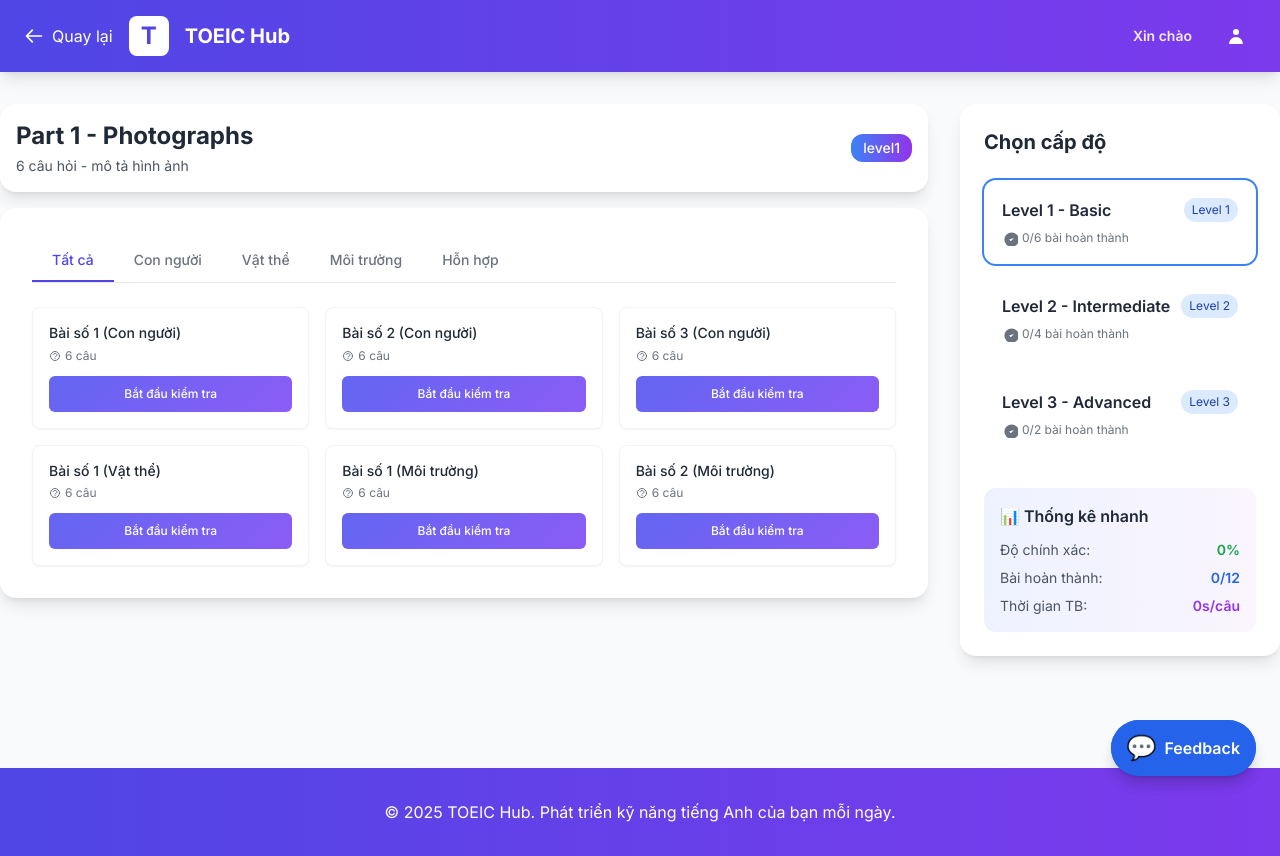
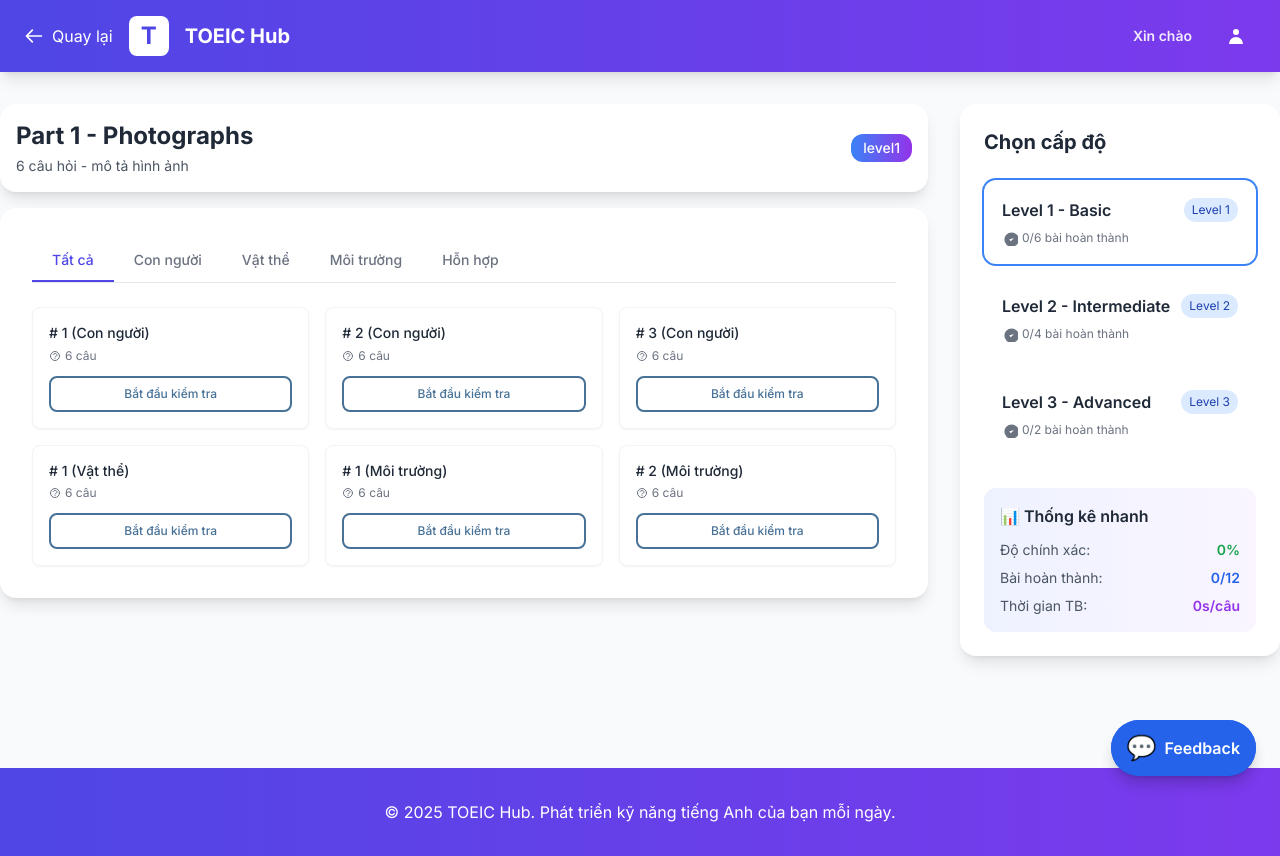
Before and after one commit to ThanhLuuv/toeic, a React (Create React App) app: page /part1 in a window 1280 px wide. Built offline with nearby package versions, Linux system fonts and the light colour scheme.

Commit message:
feat: change color

```diff
--- a/src/index.css
+++ b/src/index.css
@@ -238,7 +238,7 @@
     left: 0;
     width: 100%;
     height: 3px;
-    background: linear-gradient(90deg, #6366f1, #8b5cf6);
+    background: #477196;
     opacity: 0;
     transition: opacity 0.3s ease;
 }
@@ -267,14 +267,21 @@
 }
 
 .start-btn {
-    background: linear-gradient(135deg, #6366f1, #8b5cf6);
+    background-color: white;
+    color: #477196; /* Màu chữ tím đậm */
+    border: 2px solid #477196;
+    border-radius: 0.5rem;
+    padding: 0.5rem 1rem;
+    font-weight: 500;
     transition: all 0.2s ease;
+    cursor: pointer;
 }
 
 .start-btn:hover {
-    background: linear-gradient(135deg, #4f46e5, #7c3aed);
+    background-color: #f0f0ff; /* Màu nhạt để hover dễ nhìn */
     transform: scale(1.02);
-}
+ }
+
 
 .retry-btn {
     transition: all 0.2s ease;
--- a/src/pages/Part1.tsx
+++ b/src/pages/Part1.tsx
@@ -35,7 +35,7 @@
       console.log(`Category: ${cat}, Level: ${level}, Questions: ${questions.length}`);
       const tests = Array.from({ length: Math.ceil(questions.length / QUESTIONS_PER_TEST) }, (_, i) => ({
         id: `${cat}-level${level}-test${i + 1}`,
-        title: `Bài số ${i + 1} (${cat === 'people' ? 'Con người' : cat === 'object' ? 'Vật thể' : cat === 'environment' ? 'Môi trường' : 'Khác'})`,
+        title: `# ${i + 1} (${cat === 'people' ? 'Con người' : cat === 'object' ? 'Vật thể' : cat === 'environment' ? 'Môi trường' : 'Khác'})`,
         category: cat,
         level: level,
         questions: questions.slice(i * QUESTIONS_PER_TEST, (i + 1) * QUESTIONS_PER_TEST).length,
--- a/src/pages/Part2.tsx
+++ b/src/pages/Part2.tsx
@@ -42,7 +42,7 @@
 
     const tests = Array.from({ length: Math.ceil(questions.length / QUESTIONS_PER_TEST) }, (_, i) => ({
       id: `part2-level${level}-test${i + 1}`,
-      title: `Bài số ${i + 1}`,
+      title: `# ${i + 1}`,
       category: 'part2',
       level: level,
       questions: questions.slice(i * QUESTIONS_PER_TEST, (i + 1) * QUESTIONS_PER_TEST).length,
```
Also changed, not shown: 1 other file (tests, documents, lock files or other folders).
